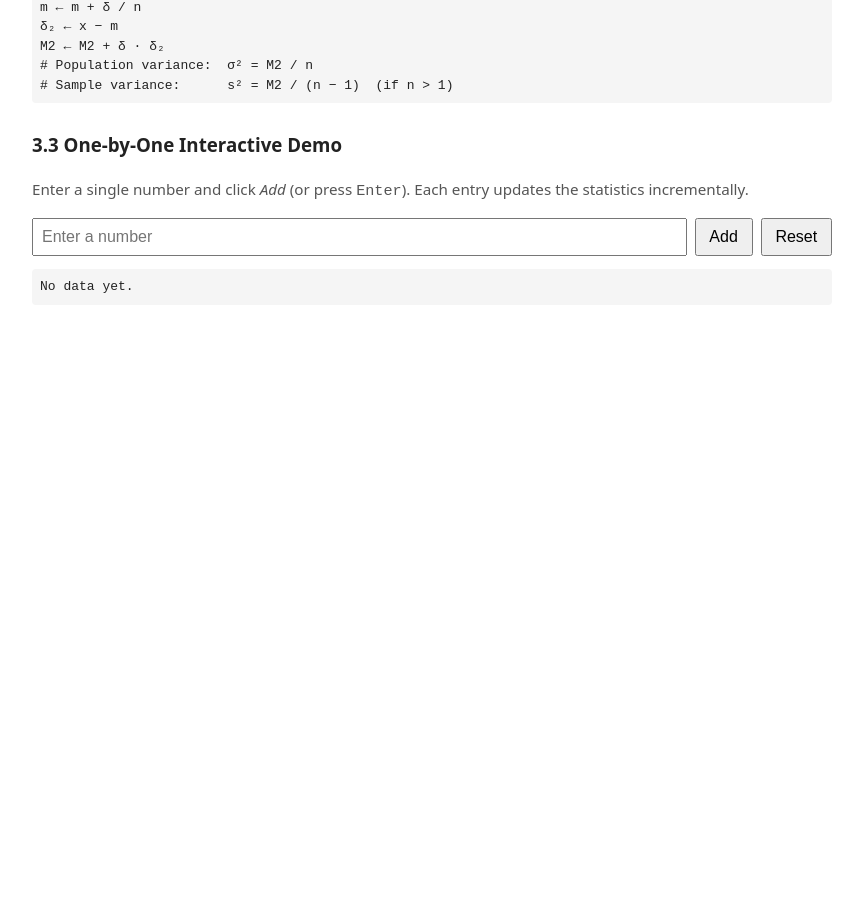
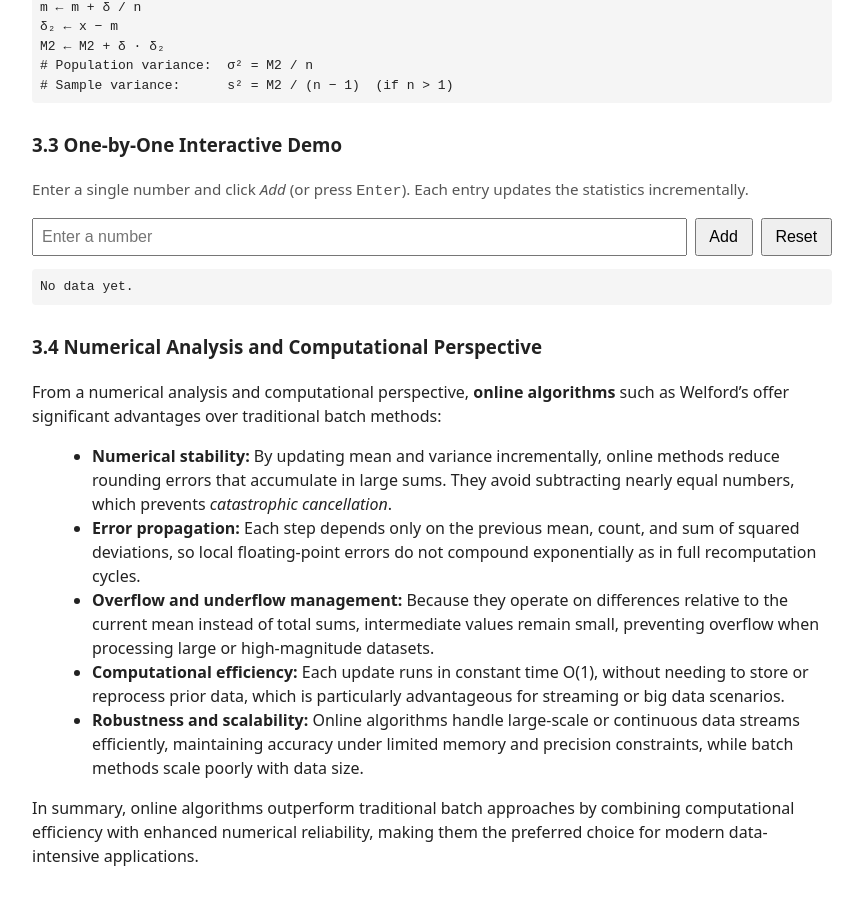
Before and after one commit to Nochman/Nochman.github.io, a Jekyll site: the page homeworks/week05.html, which Jekyll copies as it is, in a window 1280 px wide and 900 px high, scrolled down 4030 px. Shown: the whole window, without its empty margins (208-1071 px from the left). Built offline with Jekyll 4.4.1, drawn with Linux system fonts in a browser that asks for light colours; before the commit the page ends 4367 px from its top, so only the background shows below that.

Commit message:
Update week05.html

```diff
--- a/homeworks/week05.html
+++ b/homeworks/week05.html
@@ -160,7 +160,17 @@ M2 ← M2 + δ · δ₂
       <button id="resetBtn" type="button">Reset</button>
     </div>
     <pre id="results">No data yet.</pre>
-  </section>
+  <h3>3.4 Numerical Analysis and Computational Perspective</h3>
+<p>From a numerical analysis and computational perspective, <strong>online algorithms</strong> such as Welford’s offer significant advantages over traditional batch methods:</p>
+<ul>
+  <li><strong>Numerical stability:</strong> By updating mean and variance incrementally, online methods reduce rounding errors that accumulate in large sums. They avoid subtracting nearly equal numbers, which prevents <em>catastrophic cancellation</em>.</li>
+  <li><strong>Error propagation:</strong> Each step depends only on the previous mean, count, and sum of squared deviations, so local floating-point errors do not compound exponentially as in full recomputation cycles.</li>
+  <li><strong>Overflow and underflow management:</strong> Because they operate on differences relative to the current mean instead of total sums, intermediate values remain small, preventing overflow when processing large or high-magnitude datasets.</li>
+  <li><strong>Computational efficiency:</strong> Each update runs in constant time O(1), without needing to store or reprocess prior data, which is particularly advantageous for streaming or big data scenarios.</li>
+  <li><strong>Robustness and scalability:</strong> Online algorithms handle large-scale or continuous data streams efficiently, maintaining accuracy under limited memory and precision constraints, while batch methods scale poorly with data size.</li>
+</ul>
+<p>In summary, online algorithms outperform traditional batch approaches by combining computational efficiency with enhanced numerical reliability, making them the preferred choice for modern data-intensive applications.</p>
+</section>
 </main>
 
 <script>
```
